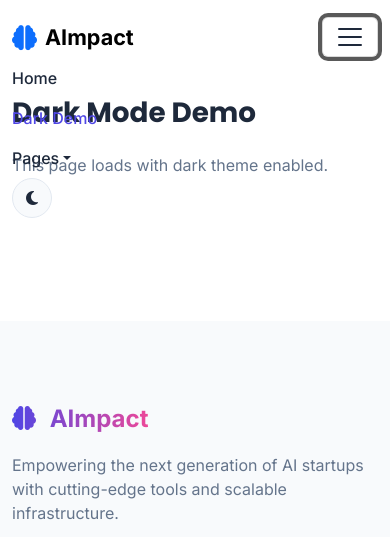
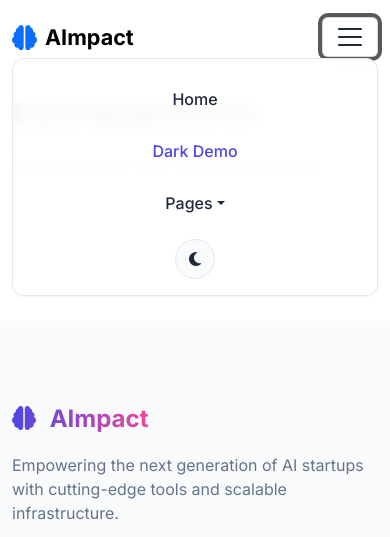
Before and after one commit to fguzman-stack/Aimpact, a website: page pages/index-dark.html in a window 390 px wide. Both pictures are taken after a click on the button "Toggle navigation". Shown: the top 537 px of the page. Drawn offline with nearby package versions, Linux system fonts and the light colour scheme.

Commit message:
style: mejorar menú hamburguesa (centrado y fondo) y eliminar p del footer en dark

```diff
--- a/assets/css/style.css
+++ b/assets/css/style.css
@@ -213,6 +213,41 @@
 .dropdown-divider {
   border-color: var(--bs-dropdown-border-color);
   opacity: 0.6;
+}
+
+@media (max-width: 991.98px) {
+  .navbar .navbar-collapse {
+    background-color: rgba(var(--bg-body-rgb), 0.95);
+    backdrop-filter: blur(8px);
+    border: 1px solid var(--border-color);
+    border-radius: 12px;
+    padding: 1rem;
+    box-shadow: var(--shadow-sm);
+  }
+  .navbar .navbar-collapse .navbar-nav {
+    align-items: center;
+    gap: 0.25rem;
+  }
+  .navbar .navbar-collapse .nav-link {
+    width: 100%;
+    text-align: center;
+    padding: 0.75rem 1rem;
+  }
+  .navbar .dropdown-menu {
+    position: static;
+    float: none;
+    margin: 0.25rem 0 0;
+    box-shadow: none;
+    border-radius: 10px;
+  }
+  .navbar .dropdown-item {
+    text-align: center;
+  }
+  .navbar .navbar-collapse .d-flex {
+    justify-content: center;
+    margin-top: 0.75rem;
+    width: 100%;
+  }
 }
 
 .section-title {
--- a/pages/index-dark.html
+++ b/pages/index-dark.html
@@ -122,7 +122,6 @@
                     <p class="mb-0 text-muted">&copy; 2025 AImpact. All rights reserved.</p>
                 </div>
                 <div class="col-md-6 text-center text-md-end mt-3 mt-md-0">
-                    <p class="mb-0 text-muted small">Designed with <i class="fa-solid fa-heart text-danger"></i> for ThemeForest</p>
                 </div>
             </div>
         </div>
```
